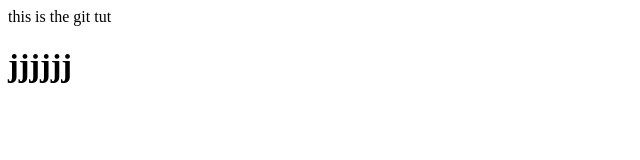
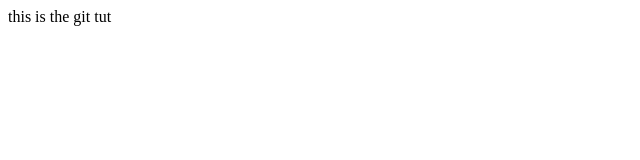
Before and after one commit to tamar673/test, a plain HTML site: page index.html in a window 1280 px wide. Shown: the whole page, without its empty margins (0-640 px from the left). Drawn offline with Linux system fonts and the light colour scheme.

Commit message:
Revert "Update index.html jjjjj for t10"
This reverts commit 742b305dcf74cfb0eba6d5b16e44fa290d8a0a0d.

```diff
--- a/index.html
+++ b/index.html
@@ -7,6 +7,5 @@
 </head>
 <body>
    this is the git tut
-    <h1>jjjjjj</h1>
 </body>
 </html>
```
